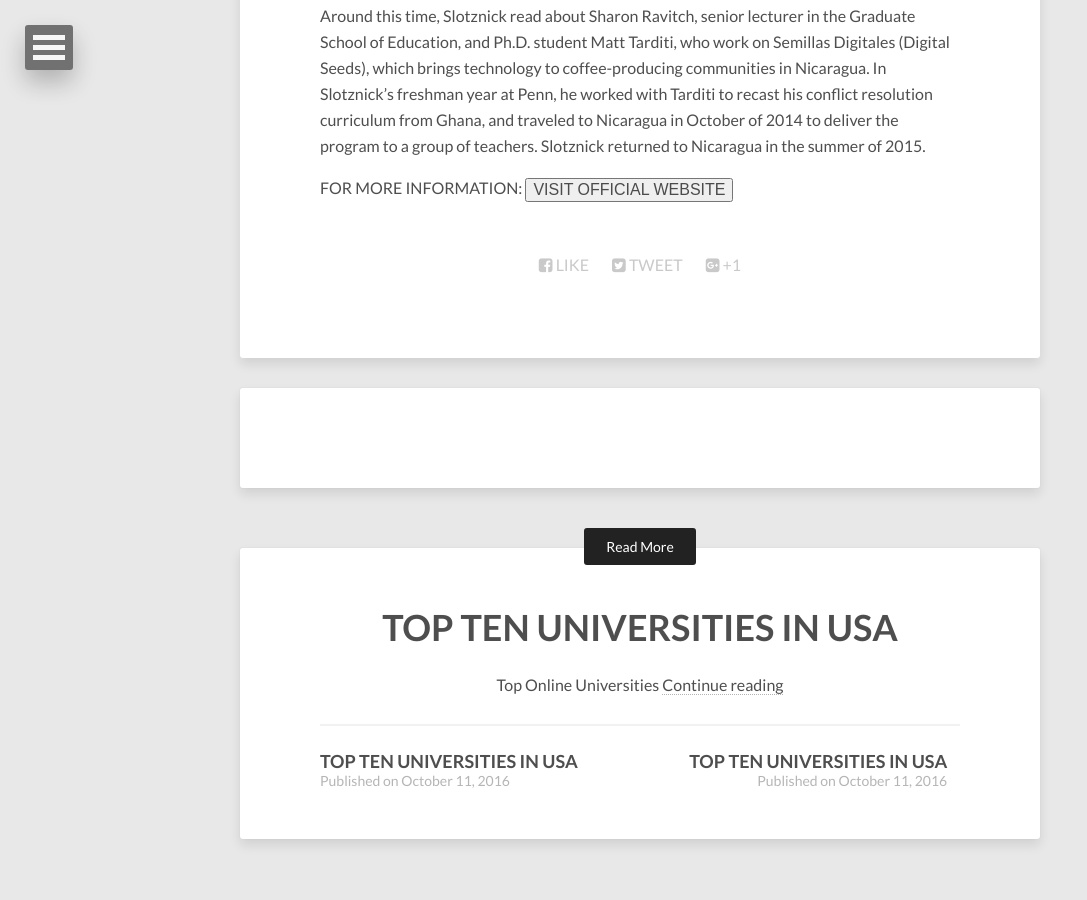
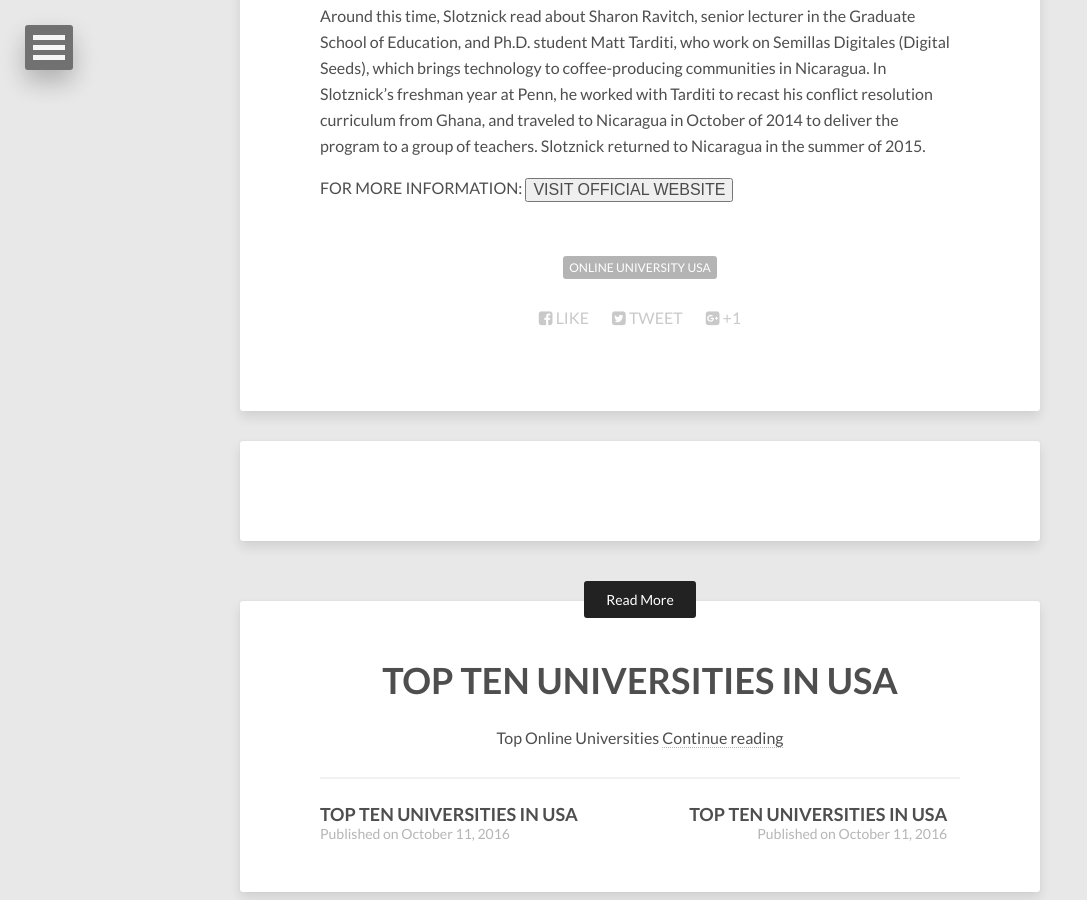
Before and after one commit to vivek1karna/topten, a Jekyll site: the page built from _posts/2016-10-11-top-online-universities10.md, in a window 1280 px wide and 900 px high, scrolled down 1474 px. Shown: the whole window, without its empty margins (0-1087 px from the left). Built offline with Jekyll 4.4.1, drawn with Linux system fonts in a browser that asks for light colours; nearby versions of some CDN libraries; comment, search, counter and statistics services are not loaded.

Commit message:
Update 2016-10-11-top-online-universities10.md

```diff
--- a/_posts/2016-10-11-top-online-universities10.md
+++ b/_posts/2016-10-11-top-online-universities10.md
@@ -3,6 +3,7 @@ layout: post
 title: TOP TEN UNIVERSITIES IN USA
 description: Top Online Universities
 comments: true
+tags: [Online University USA]
 image:
   feature: pic10.jpg
 published: true
```
